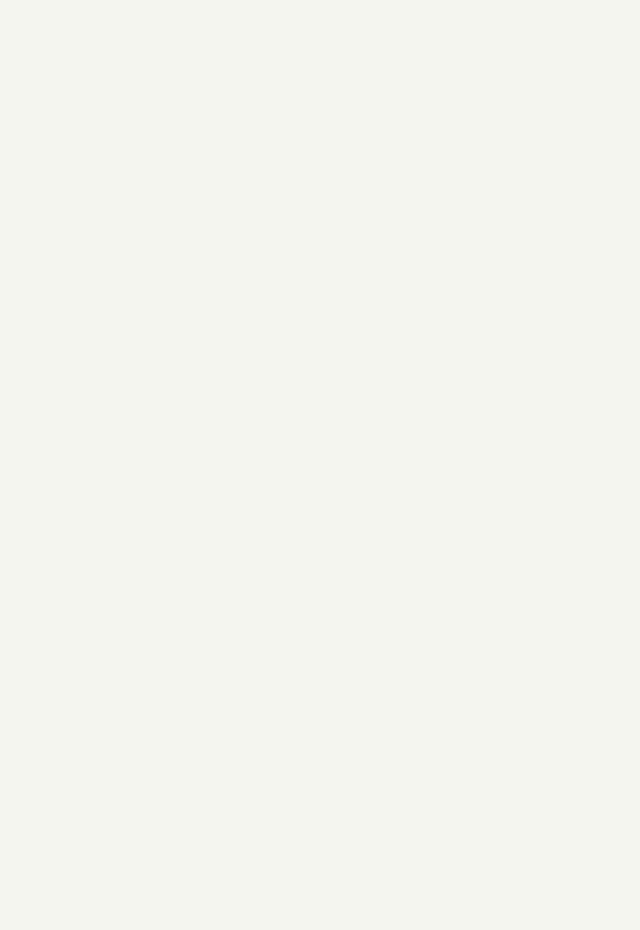
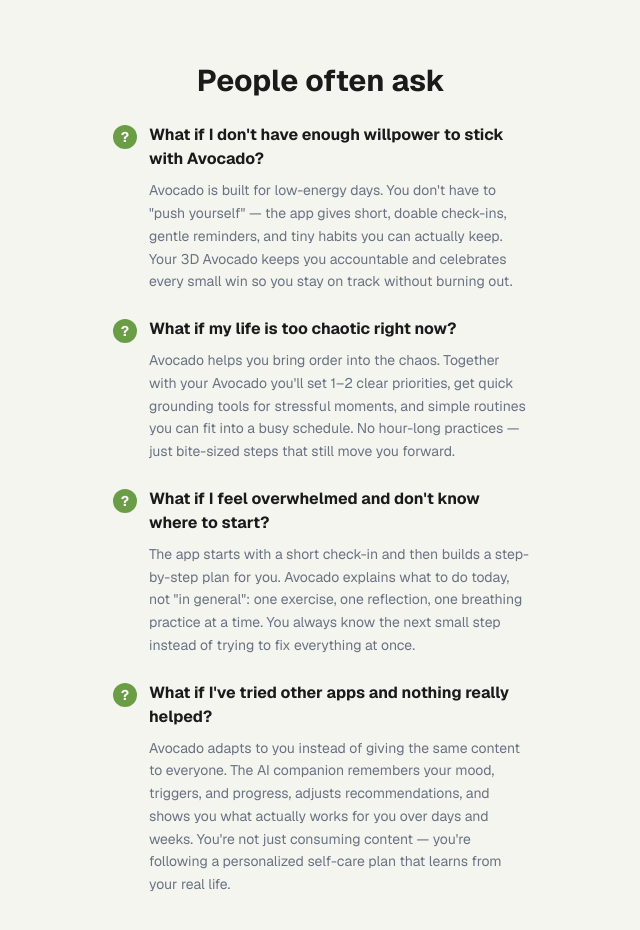
Before and after one commit to spimethod/quiz, a Next.js app: page /quiz/paywall in a window 1280 px wide. Shown: the part 3625-4555 px from the top of the page, without its empty margins (319-959 px from the left). Before the commit the page ends 4005 px from the top, so only its background shows below. Built offline with nearby package versions, Linux system fonts and the light colour scheme.

Commit message:
Paywall: Added FAQ section 'People often ask' with 4 questions

```diff
--- a/app/quiz/paywall/page.tsx
+++ b/app/quiz/paywall/page.tsx
@@ -374,6 +374,59 @@ export default function PaywallPage() {
           </div>
         </div>
 
+        {/* FAQ Section */}
+        <div className="w-full max-w-md mx-auto px-4 py-8">
+          <h2 className="text-2xl sm:text-3xl font-bold text-[#1a1a1a] text-center mb-6 leading-tight">
+            People often ask
+          </h2>
+
+          <div className="space-y-6">
+            {/* FAQ 1 */}
+            <div className="flex gap-3">
+              <div className="w-6 h-6 rounded-full bg-[#6B9D47] flex items-center justify-center flex-shrink-0 mt-0.5">
+                <span className="text-white text-sm font-bold">?</span>
+              </div>
+              <div>
+                <h3 className="font-bold text-[#1a1a1a] text-base mb-2">What if I don't have enough willpower to stick with Avocado?</h3>
+                <p className="text-gray-500 text-sm leading-relaxed">Avocado is built for low-energy days. You don't have to "push yourself" — the app gives short, doable check-ins, gentle reminders, and tiny habits you can actually keep. Your 3D Avocado keeps you accountable and celebrates every small win so you stay on track without burning out.</p>
+              </div>
+            </div>
+
+            {/* FAQ 2 */}
+            <div className="flex gap-3">
+              <div className="w-6 h-6 rounded-full bg-[#6B9D47] flex items-center justify-center flex-shrink-0 mt-0.5">
+                <span className="text-white text-sm font-bold">?</span>
+              </div>
+              <div>
+                <h3 className="font-bold text-[#1a1a1a] text-base mb-2">What if my life is too chaotic right now?</h3>
+                <p className="text-gray-500 text-sm leading-relaxed">Avocado helps you bring order into the chaos. Together with your Avocado you'll set 1–2 clear priorities, get quick grounding tools for stressful moments, and simple routines you can fit into a busy schedule. No hour-long practices — just bite-sized steps that still move you forward.</p>
+              </div>
+            </div>
+
+            {/* FAQ 3 */}
+            <div className="flex gap-3">
+              <div className="w-6 h-6 rounded-full bg-[#6B9D47] flex items-center justify-center flex-shrink-0 mt-0.5">
+                <span className="text-white text-sm font-bold">?</span>
+              </div>
+              <div>
+                <h3 className="font-bold text-[#1a1a1a] text-base mb-2">What if I feel overwhelmed and don't know where to start?</h3>
+                <p className="text-gray-500 text-sm leading-relaxed">The app starts with a short check-in and then builds a step-by-step plan for you. Avocado explains what to do today, not "in general": one exercise, one reflection, one breathing practice at a time. You always know the next small step instead of trying to fix everything at once.</p>
+              </div>
+            </div>
+
+            {/* FAQ 4 */}
+            <div className="flex gap-3">
+              <div className="w-6 h-6 rounded-full bg-[#6B9D47] flex items-center justify-center flex-shrink-0 mt-0.5">
+                <span className="text-white text-sm font-bold">?</span>
+              </div>
+              <div>
+                <h3 className="font-bold text-[#1a1a1a] text-base mb-2">What if I've tried other apps and nothing really helped?</h3>
+                <p className="text-gray-500 text-sm leading-relaxed">Avocado adapts to you instead of giving the same content to everyone. The AI companion remembers your mood, triggers, and progress, adjusts recommendations, and shows you what actually works for you over days and weeks. You're not just consuming content — you're following a personalized self-care plan that learns from your real life.</p>
+              </div>
+            </div>
+          </div>
+        </div>
+
       </main>
 
       {/* Sticky Footer - Payment Options (Ultra Compact Style) */}
```
